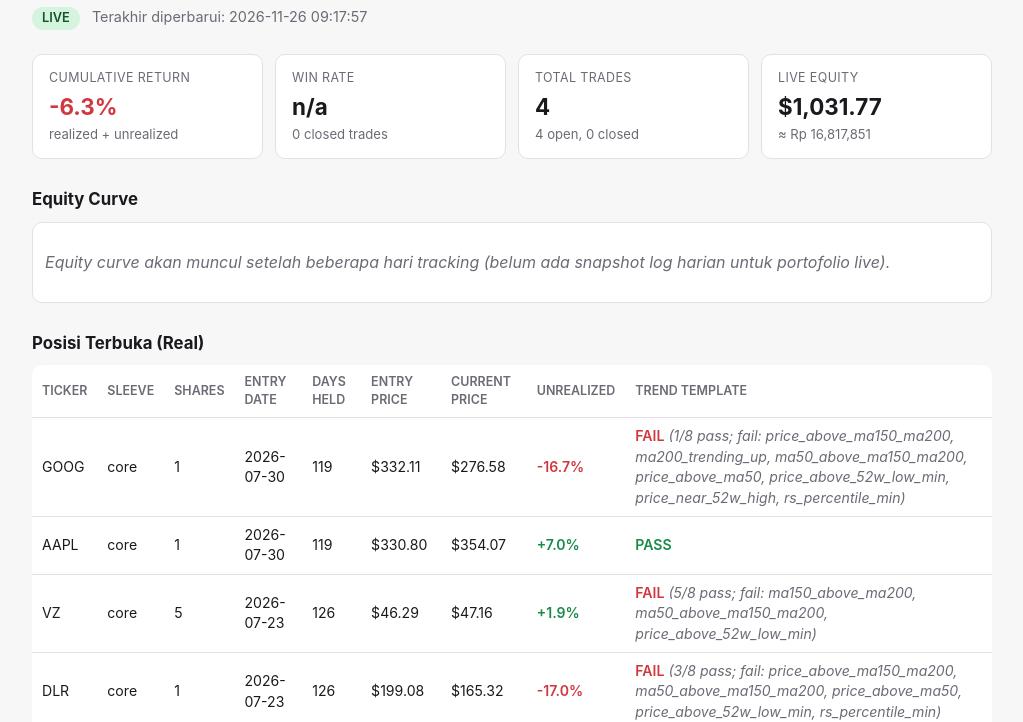
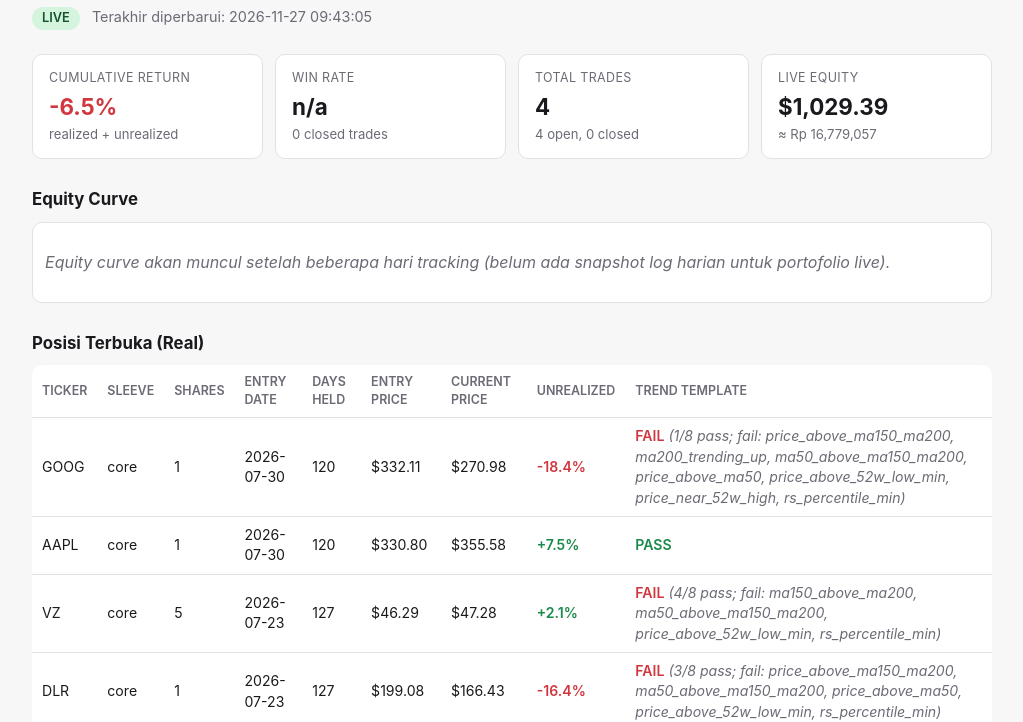
Before and after one commit to aldibrahmantya1210/aldi_claude_us_stockscreener, a plain HTML site: page live.html in a window 1280 px wide. Shown: the part 89-811 px from the top of the page, without its empty margins (128-1151 px from the left). Drawn offline with Linux system fonts and the light colour scheme.

Commit message:
Update dashboards 2026-11-27T09:43:05

```diff
--- a/live.html
+++ b/live.html
@@ -85,7 +85,7 @@ footer { margin-top: 32px; padding-top: 16px; border-top: 1px solid var(--border
     <h1>Live Trading Dashboard</h1>
     <div class="meta">
       <span class="badge live">LIVE</span>
-      Terakhir diperbarui: 2026-11-26 09:17:57
+      Terakhir diperbarui: 2026-11-27 09:43:05
     </div>
   </header>
 
@@ -94,7 +94,7 @@ footer { margin-top: 32px; padding-top: 16px; border-top: 1px solid var(--border
     <div class="cards">
       <div class="card">
         <div class="label">Cumulative Return</div>
-        <div class="value neg">-6.3%</div>
+        <div class="value neg">-6.5%</div>
         <div class="sub">realized + unrealized</div>
       </div>
       <div class="card">
@@ -109,8 +109,8 @@ footer { margin-top: 32px; padding-top: 16px; border-top: 1px solid var(--border
       </div>
       <div class="card">
         <div class="label">Live Equity</div>
-        <div class="value">$1,031.77</div>
-        <div class="sub">&asymp; Rp 16,817,851</div>
+        <div class="value">$1,029.39</div>
+        <div class="sub">&asymp; Rp 16,779,057</div>
       </div>
     </div>
 
@@ -122,10 +122,10 @@ footer { margin-top: 32px; padding-top: 16px; border-top: 1px solid var(--border
 
   <section>
     <h2>Posisi Terbuka (Real)</h2>
-    <table><thead><tr><th>Ticker</th><th>Sleeve</th><th>Shares</th><th>Entry Date</th><th>Days Held</th><th>Entry Price</th><th>Current Price</th><th>Unrealized</th><th>Trend Template</th></tr></thead><tbody><tr><td>GOOG</td><td>core</td><td>1</td><td>2026-07-30</td><td>119</td><td>$332.11</td><td>$276.58</td><td class="neg">-16.7%</td><td><span class="neg">FAIL</span> <span class="empty">(1/8 pass; fail: price_above_ma150_ma200, ma200_trending_up, ma50_above_ma150_ma200, price_above_ma50, price_above_52w_low_min, price_near_52w_high, rs_percentile_min)</span></td></tr>
-<tr><td>AAPL</td><td>core</td><td>1</td><td>2026-07-30</td><td>119</td><td>$330.80</td><td>$354.07</td><td class="pos">+7.0%</td><td><span class="pos">PASS</span></td></tr>
-<tr><td>VZ</td><td>core</td><td>5</td><td>2026-07-23</td><td>126</td><td>$46.29</td><td>$47.16</td><td class="pos">+1.9%</td><td><span class="neg">FAIL</span> <span class="empty">(5/8 pass; fail: ma150_above_ma200, ma50_above_ma150_ma200, price_above_52w_low_min)</span></td></tr>
-<tr><td>DLR</td><td>core</td><td>1</td><td>2026-07-23</td><td>126</td><td>$199.08</td><td>$165.32</td><td class="neg">-17.0%</td><td><span class="neg">FAIL</span> <span class="empty">(3/8 pass; fail: price_above_ma150_ma200, ma50_above_ma150_ma200, price_above_ma50, price_above_52w_low_min, rs_percentile_min)</span></td></tr></tbody></table>
+    <table><thead><tr><th>Ticker</th><th>Sleeve</th><th>Shares</th><th>Entry Date</th><th>Days Held</th><th>Entry Price</th><th>Current Price</th><th>Unrealized</th><th>Trend Template</th></tr></thead><tbody><tr><td>GOOG</td><td>core</td><td>1</td><td>2026-07-30</td><td>120</td><td>$332.11</td><td>$270.98</td><td class="neg">-18.4%</td><td><span class="neg">FAIL</span> <span class="empty">(1/8 pass; fail: price_above_ma150_ma200, ma200_trending_up, ma50_above_ma150_ma200, price_above_ma50, price_above_52w_low_min, price_near_52w_high, rs_percentile_min)</span></td></tr>
+<tr><td>AAPL</td><td>core</td><td>1</td><td>2026-07-30</td><td>120</td><td>$330.80</td><td>$355.58</td><td class="pos">+7.5%</td><td><span class="pos">PASS</span></td></tr>
+<tr><td>VZ</td><td>core</td><td>5</td><td>2026-07-23</td><td>127</td><td>$46.29</td><td>$47.28</td><td class="pos">+2.1%</td><td><span class="neg">FAIL</span> <span class="empty">(4/8 pass; fail: ma150_above_ma200, ma50_above_ma150_ma200, price_above_52w_low_min, rs_percentile_min)</span></td></tr>
+<tr><td>DLR</td><td>core</td><td>1</td><td>2026-07-23</td><td>127</td><td>$199.08</td><td>$166.43</td><td class="neg">-16.4%</td><td><span class="neg">FAIL</span> <span class="empty">(3/8 pass; fail: price_above_ma150_ma200, ma50_above_ma150_ma200, price_above_ma50, price_above_52w_low_min, rs_percentile_min)</span></td></tr></tbody></table>
   </section>
 
   <section>
```
Also changed, not shown: index.html (+1 -1 lines), paper.html (+7 -7 lines).
